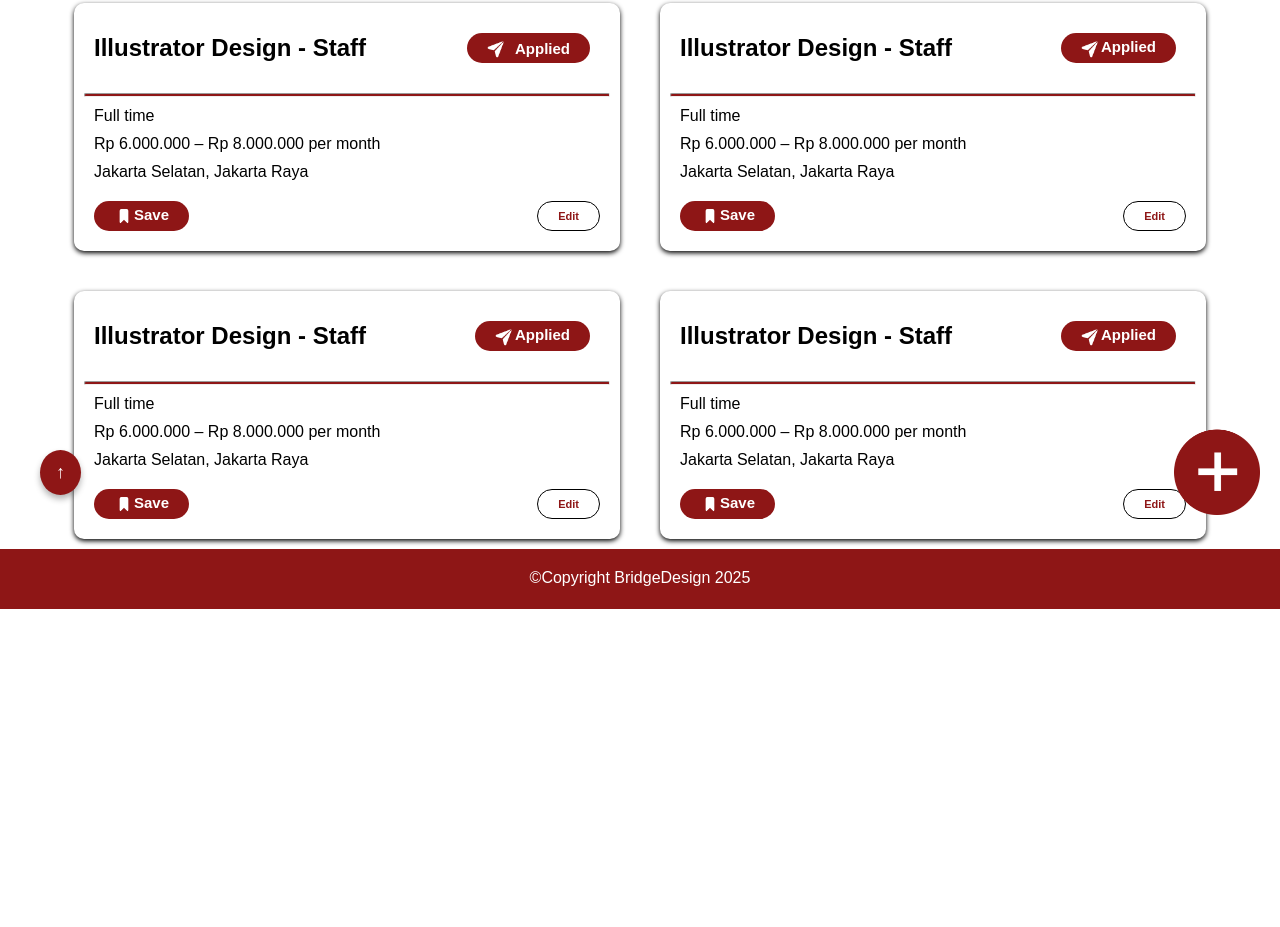
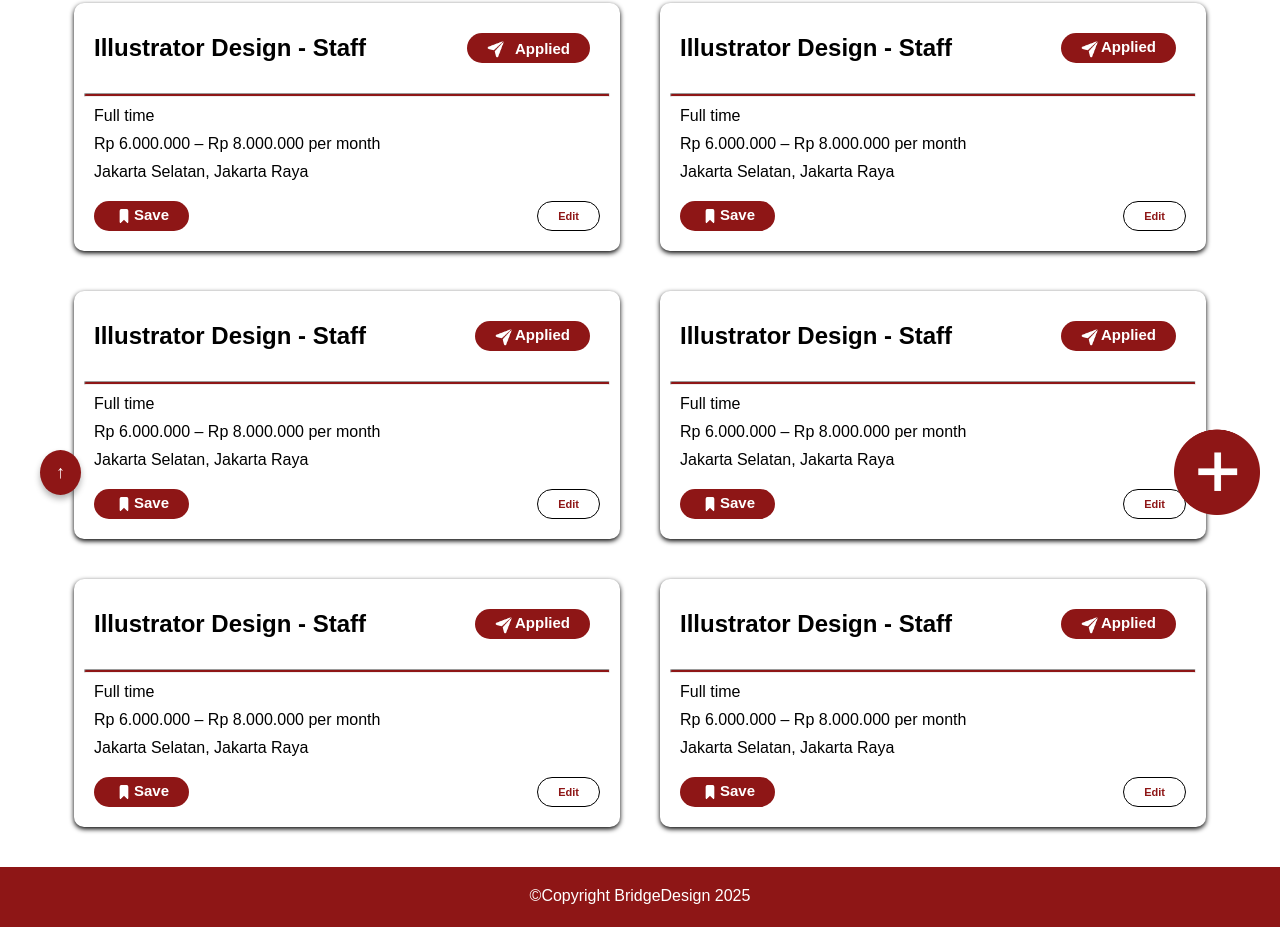
Before and after one commit to FelixBinus/FINAL-PROJECT-WBAD, a plain HTML site: page hiring.html in a window 1280 px wide. Shown: the part 265-1192 px from the top of the page. Before the commit the page ends 874 px from the top, so only its background shows below. Drawn offline with Linux system fonts and the light colour scheme.

Commit message:
first commit

```diff
--- a/hiring.html
+++ b/hiring.html
@@ -221,6 +221,84 @@
 
             </div>
 
+            <div class="cardhiring">
+
+                <div class="cardhiringjudul">
+                    <h2>Illustrator Design - Staff</h2>
+
+                    <button class="savebutton" id="marginbutton">
+                        <img src="./asset/send.png" alt="" width="20" height="20" >
+
+                    Applied
+                    </button>
+                </div>
+
+                <hr>
+
+                <div class="phiring">
+                    <p>Full time</p>
+                    <p>Rp 6.000.000 – Rp 8.000.000 per month</p>
+                    <p>Jakarta Selatan, Jakarta Raya</p>
+                </div>
+
+                <div class="buttondihiring">
+
+                    <button class="savebutton" id="saveButton">
+                    <img src="./asset/save.png" alt="Save Icon" width="20" height="20" />
+                    Save
+                    </button>
+
+                    <button id="edit" class="edithiring">
+                        Edit
+                    </button>
+
+
+
+
+                </div>
+
+
+            </div>
+
+            <div class="cardhiring">
+
+                <div class="cardhiringjudul">
+                    <h2>Illustrator Design - Staff</h2>
+
+                    <button class="savebutton" id="marginbutton">
+                        <img src="./asset/send.png" alt="" width="20" height="20" >
+
+                    Applied
+                    </button>
+                </div>
+
+                <hr>
+
+                <div class="phiring">
+                    <p>Full time</p>
+                    <p>Rp 6.000.000 – Rp 8.000.000 per month</p>
+                    <p>Jakarta Selatan, Jakarta Raya</p>
+                </div>
+
+                <div class="buttondihiring">
+
+                    <button class="savebutton" id="saveButton">
+                    <img src="./asset/save.png" alt="Save Icon" width="20" height="20" />
+                    Save
+                    </button>
+
+                    <button id="edit" class="edithiring">
+                        Edit
+                    </button>
+
+
+
+
+                </div>
+
+
+            </div>
+
         </div>
 
 
--- a/navbar.css
+++ b/navbar.css
@@ -122,6 +122,10 @@ nav{
 
 .profilea{
       margin-left: auto;
+      border: 1px solid #600d0d;
+      border-radius: 100px;
+      width: 50px;
+      height: 50px;
 
 
 }
@@ -238,6 +242,7 @@ footer{
      color: white;
      text-align: center;
      padding-bottom: 40px;
+     margin-top: 30px;
 }
 
 /* RESPONSIVE */
```
Also changed, not shown: myforum.html (+1 -1 lines), 1 other file.
